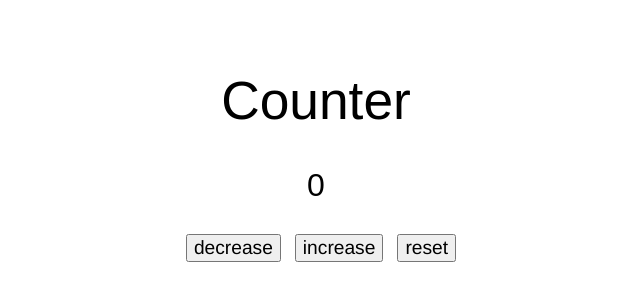
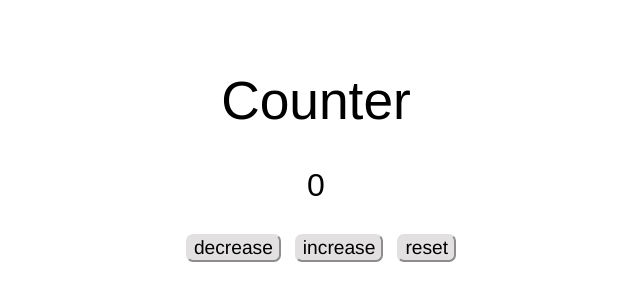
Before and after one commit to mateus-santiago/JavaScript-Basic-Projects, a plain HTML site: page Counter/index.html in a window 1280 px wide. Shown: the part 122-422 px from the top of the page, without its empty margins (324-964 px from the left). Drawn offline with Linux system fonts and the light colour scheme.

Commit message:
Update
some css update

```diff
--- a/Counter/style.css
+++ b/Counter/style.css
@@ -18,4 +18,7 @@ button {
     margin-top: 30px;
     font-size: larger;
     font-family: 'Franklin Gothic Medium', 'Arial Narrow', Arial, sans-serif;
+    border-radius: 7px;
+    background-color: rgb(226, 224, 224);
+    border-color: rgb(226, 224, 224);
 }
```
